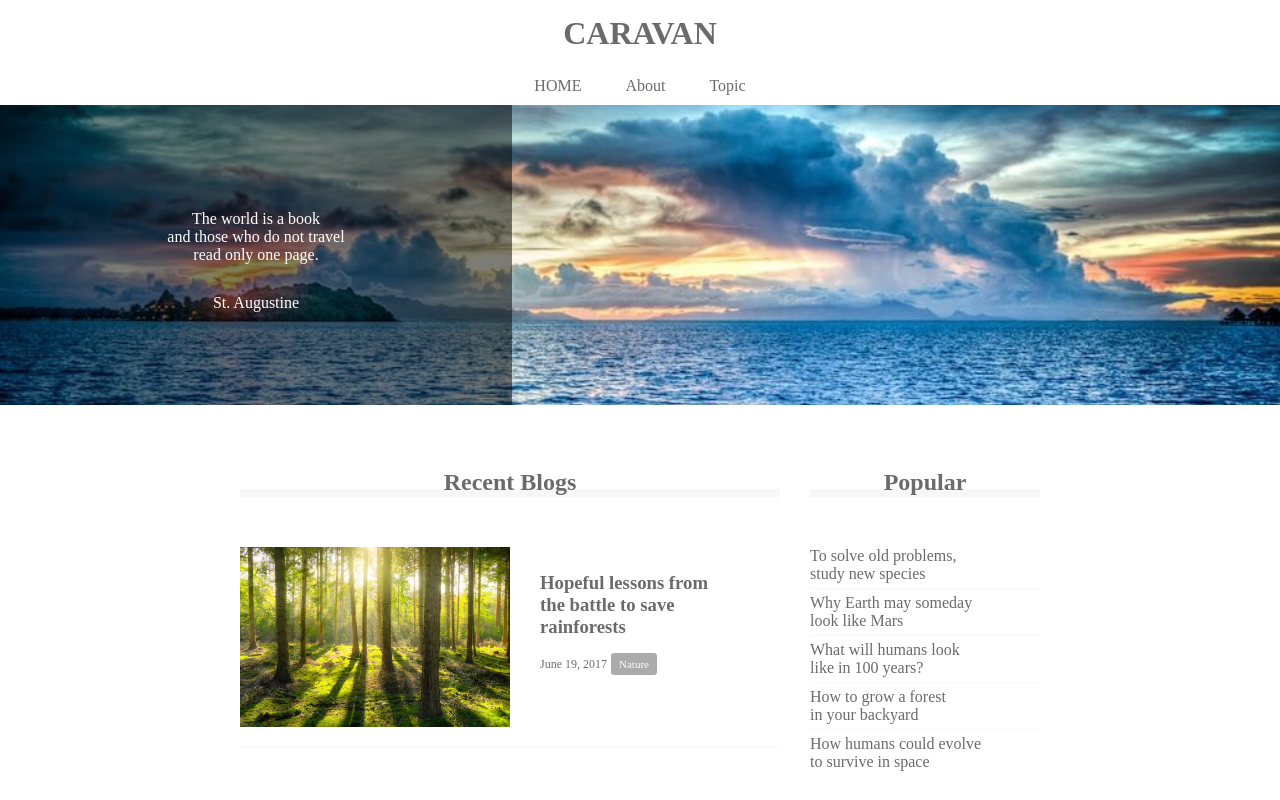
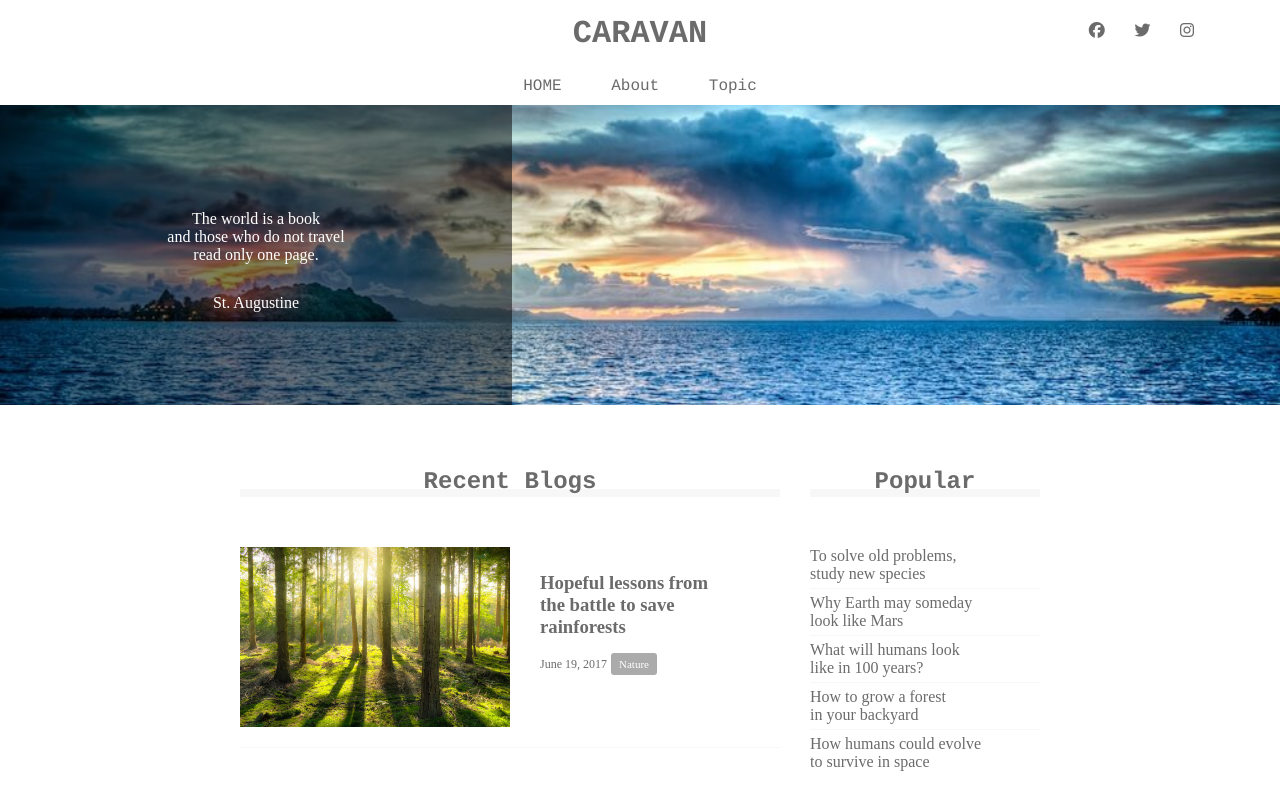
Before and after one commit to kouta89/html-css, a plain HTML site: page caravan/index.html in a window 1280 px wide. Shown: the top 800 px of the page. Drawn offline with Linux system fonts and the light colour scheme.

Commit message:
[finish]1-9

```diff
--- a/caravan/index.html
+++ b/caravan/index.html
@@ -2,6 +2,7 @@
 <html lang="jp">
   <head>
     <meta charset="UTF-8">
+    <script src="https://kit.fontawesome.com/f0cbaae600.js" crossorigin="anonymous"></script>
     <link rel="stylesheet" href="style.css">
     <title>CARAVAN</title>
   </head>
@@ -15,6 +16,14 @@
         </a>
 
       </h1>
+
+      <div class="social">
+
+        <i class="fa-brands fa-facebook"></i>
+        <i class="fa-brands fa-twitter"></i>
+        <i class="fa-brands fa-instagram"></i>
+
+      </div>
     </header>
 
     <!---->
--- a/caravan/style.css
+++ b/caravan/style.css
@@ -10,12 +10,28 @@ a{
   text-decoration:none;
 }
 
+header,nav,h2,.main-visal,footer{
+  font-family:Chalkduster,"Bradley Hand",Courier,"Segoe Print",sans-serif;
+}
+
 /*header*/
 header{
   width:90%;
   padding:15px 0;
   margin:0 auto;
   text-align:center;
+  position:relative;
+}
+
+.social{
+  position:absolute;
+  top:22px;
+  right:22px;
+}
+
+.social i{
+  display:inline-block;
+  margin-left:20px;
 }
 
 header .heading{
```
